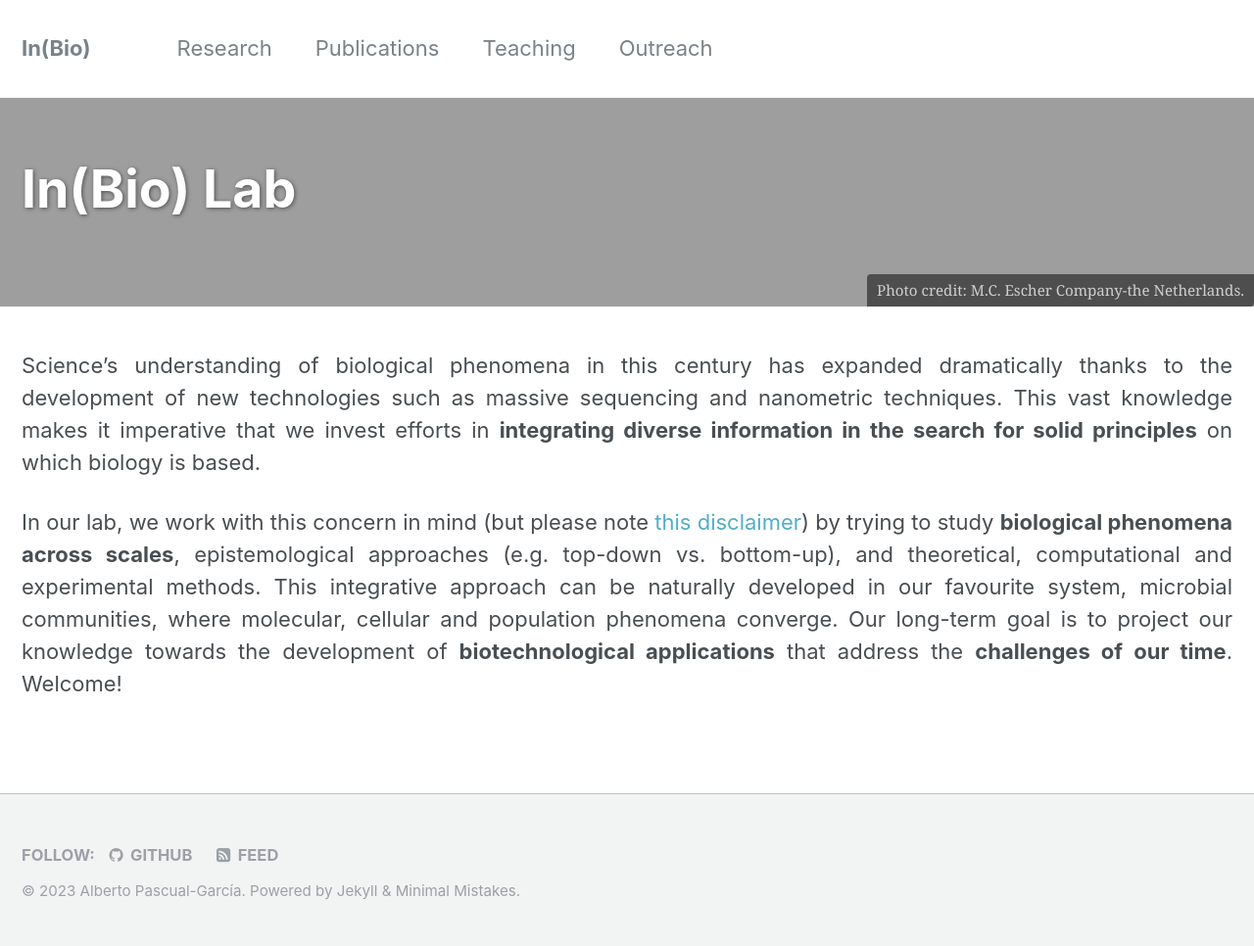
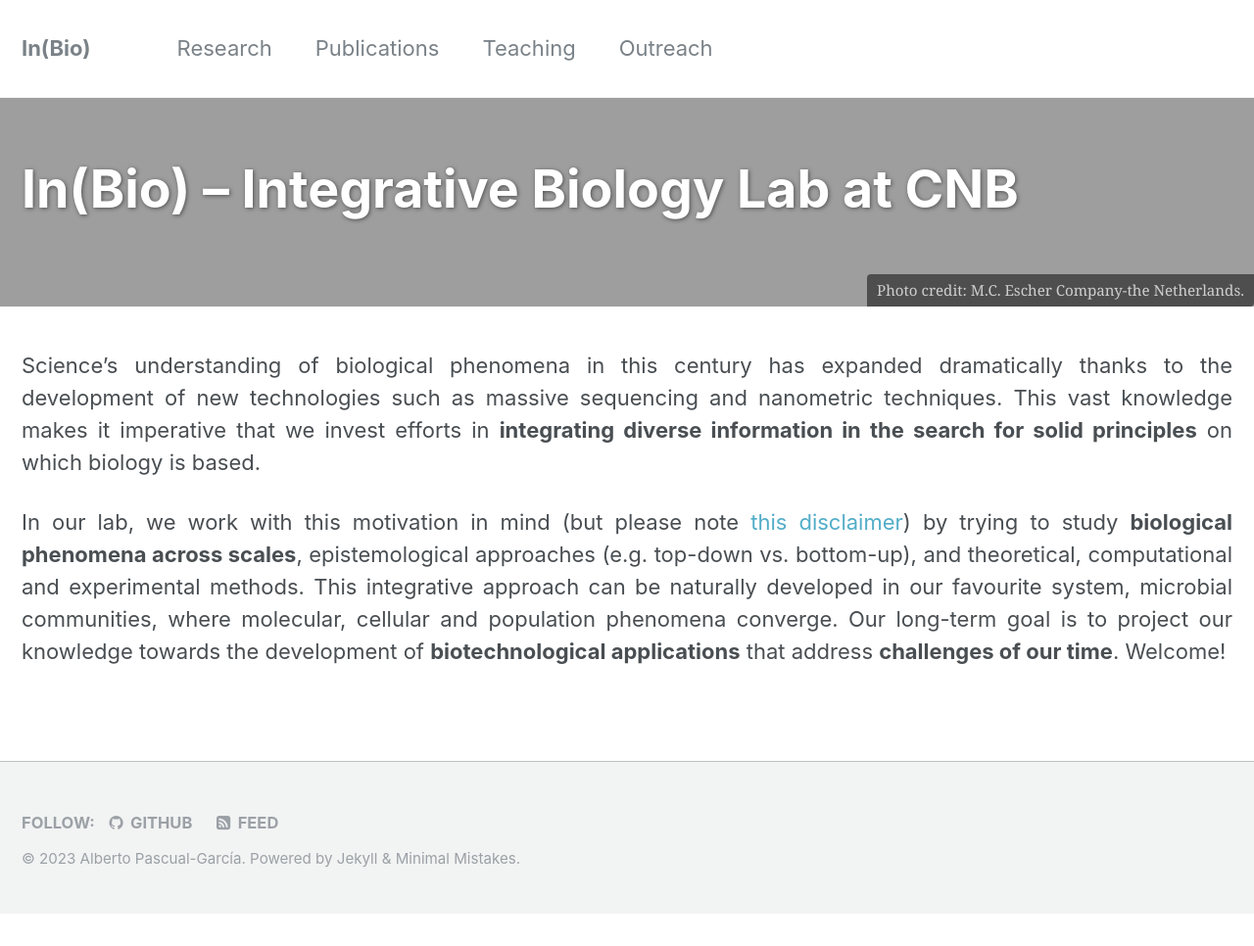
Before and after one commit to apascualgarcia/apascualgarcia.github.io, a Jekyll site: the page built from index.md, in a window 1280 px wide. Shown: the whole page at 98% size. Built offline with Jekyll 4.4.1, drawn with Linux system fonts in a browser that asks for light colours; after the commit the page ends 933 px from its top, so only the background shows below that.

Commit message:
temporal fix to include title

```diff
--- a/index.md
+++ b/index.md
@@ -1,16 +1,17 @@
 ---
-title: "In(Bio) Lab"
+title: "In(Bio) -- Integrative Biology Lab at CNB"
 layout: splash
 #permalink: /_pages/Hito/
 header:
   #overlay_color: "#000"
   overlay_filter: rgba(255, 0, 0, 0)
   overlay_image: /assets/images/Escher.png
+  excerpt: "Integrative Biology Lab at CNB"
   #cta_label: "Download"
   #cta_url: "https://github.com/mmistakes/minimal-mistakes/"
   caption: "Photo credit: [M.C. Escher Company-the Netherlands.](https://mcescher.com/)"
+intro:
   excerpt: "Integrative Biology Lab at CNB"
-#intro:
 #  - excerpt: 'When we find a landmark (in Spanish, “hito”), we do not only see a bunch of stones. We know that it is extremely unlikely to find them in such position, and a meaning immediately emerges. This is a nice metaphor explaining my motivation for Biology, because it contains the most intriguing questions surrounding the origin and evolution of life: Why  does life seem to run away from high entropy states? Why does it spontaneously create and store information? How can we model the emergent patterns arising from biological processes? On this website, you can find information about my research and some more… Welcome!'
 
 
@@ -39,4 +40,4 @@ header:
 ---
 Science's understanding of biological phenomena in this century has expanded dramatically thanks to the development of new technologies such as massive sequencing and nanometric techniques. This vast knowledge makes it imperative that we invest efforts in **integrating diverse information in the search for solid principles** on which biology is based.
 
-In our lab, we work with this concern in mind (but please note [this disclaimer]()) by trying to study **biological phenomena across scales**, epistemological approaches (e.g. top-down vs. bottom-up), and theoretical, computational and experimental methods. This integrative approach can be naturally developed in our favourite system, microbial communities, where molecular, cellular and population phenomena converge. Our long-term goal is to project our knowledge towards the development of **biotechnological applications** that address the **challenges of our time**. Welcome!
+In our lab, we work with this motivation in mind (but please note [this disclaimer]()) by trying to study **biological phenomena across scales**, epistemological approaches (e.g. top-down vs. bottom-up), and theoretical, computational and experimental methods. This integrative approach can be naturally developed in our favourite system, microbial communities, where molecular, cellular and population phenomena converge. Our long-term goal is to project our knowledge towards the development of **biotechnological applications** that address **challenges of our time**. Welcome!
```
